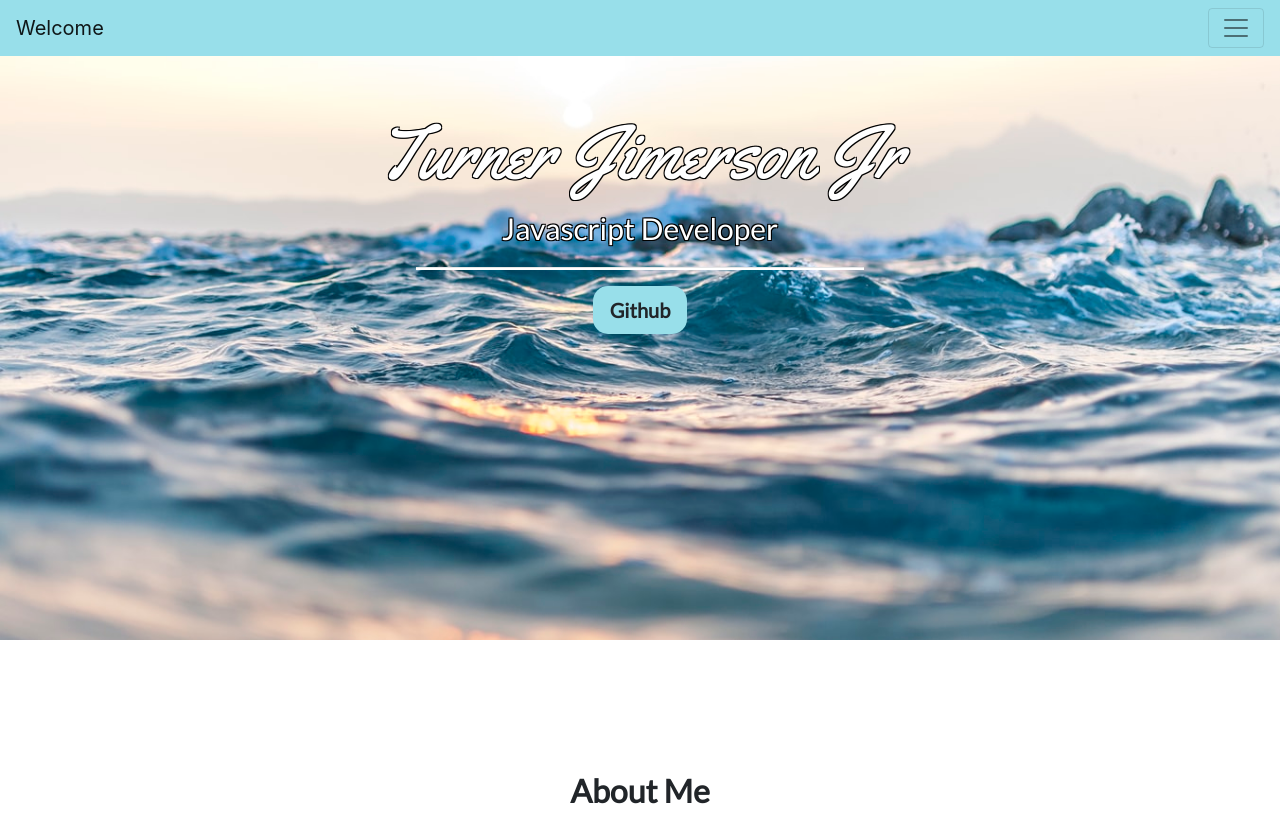
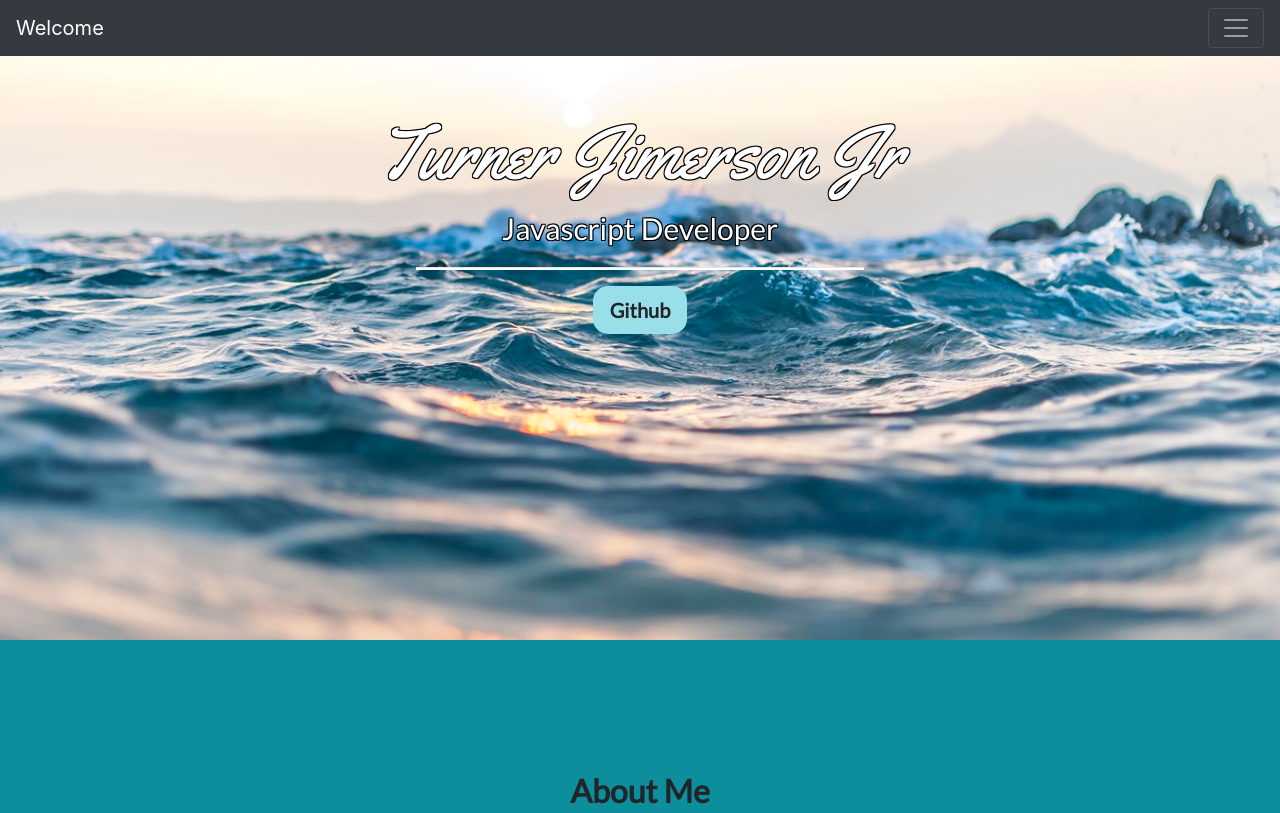
Before and after one commit to Turner344/turner344.github.io, a plain HTML site: page index.html in a window 1280 px wide. Shown: the top 813 px of the page. Drawn offline with nearby package versions, Linux system fonts and the light colour scheme.

Commit message:
changing background colors

```diff
--- a/CSS/body.css
+++ b/CSS/body.css
@@ -1,7 +1,7 @@
 
 
 body{
-    background-color: white;
+    background-color: #0c8e9c;
 }
 
 html{
--- a/index.html
+++ b/index.html
@@ -22,7 +22,7 @@
   <body>
     <!-- Navbar section -->
     <div class="navContainer">
-      <nav class="navbar fixed-top navbar-light" style="background: #98dfea;">
+      <nav class="navbar fixed-top navbar-dark bg-dark">
         <a class="navbar-brand" href="#">Welcome</a>
         <button
           class="navbar-toggler"
```
